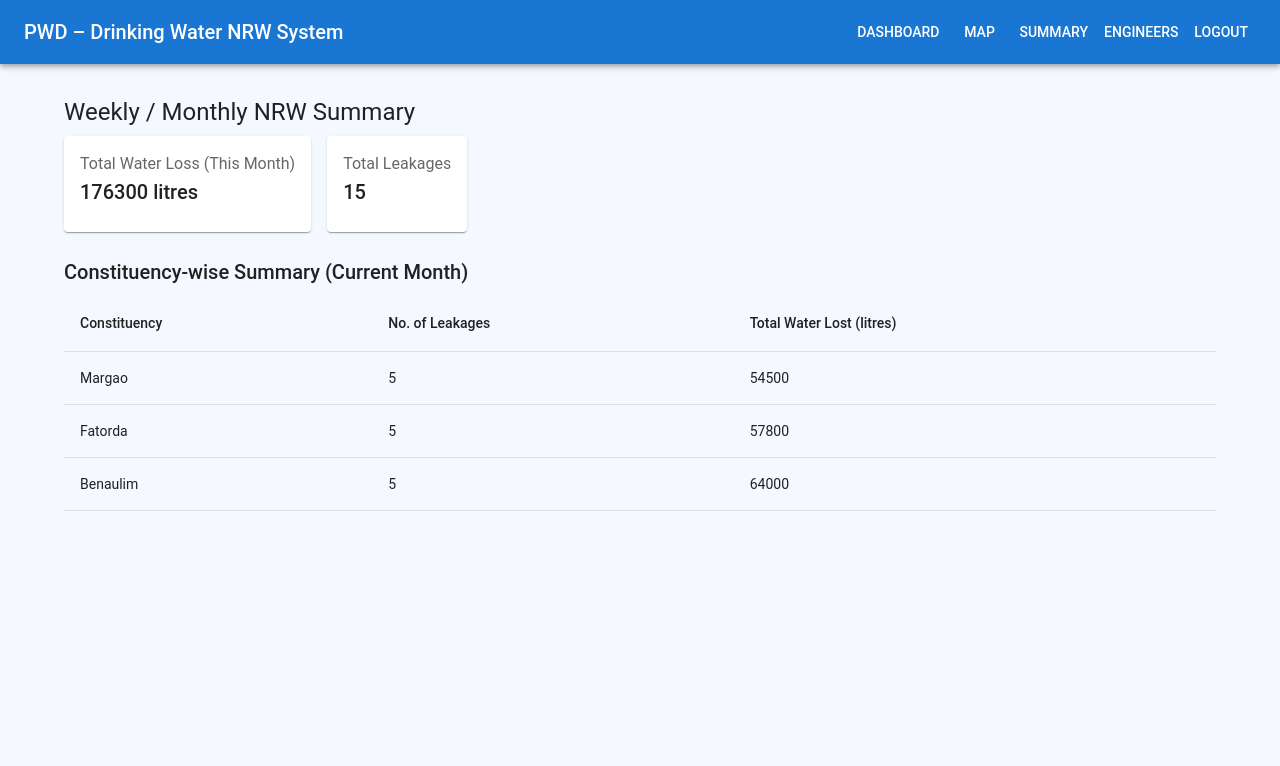
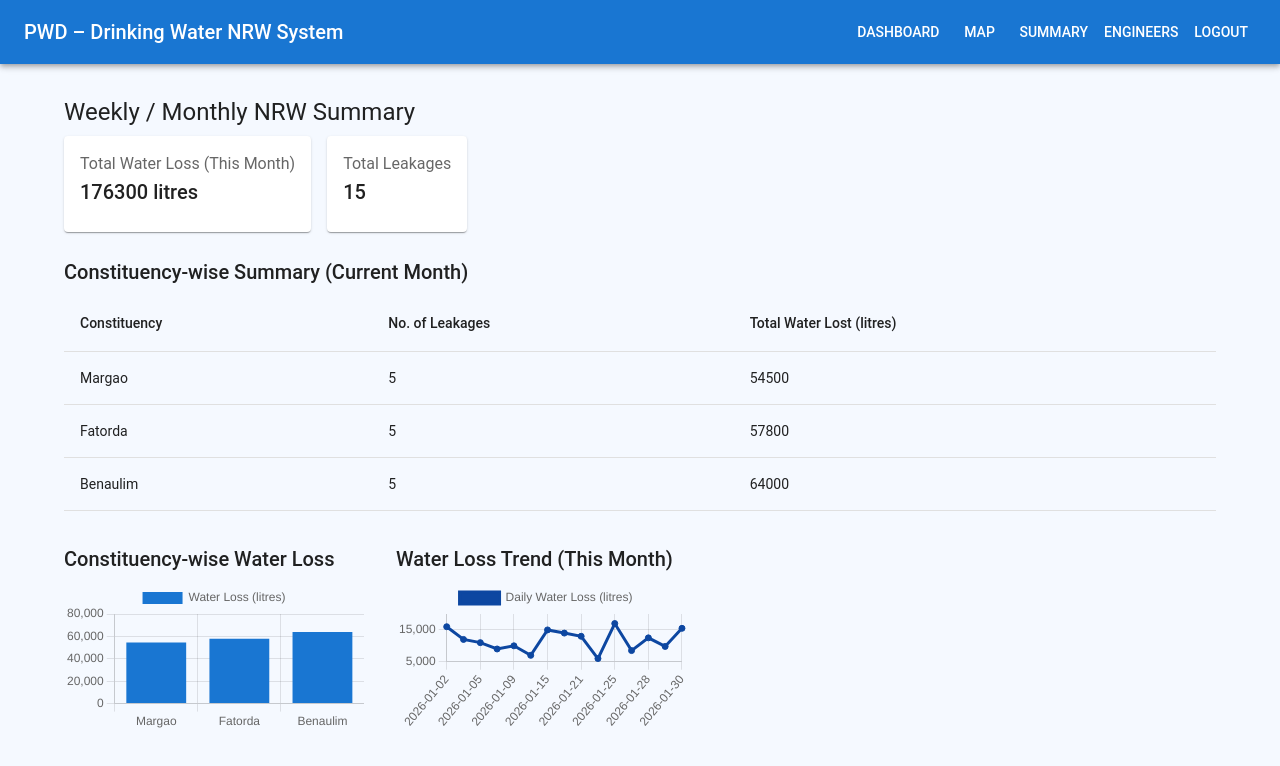
Before and after one commit to aarth-01/pwd-nrw-web, a React (Vite) app: page /admin/summary in a window 1280 px wide. Shown: the top 766 px of the page. Built offline with nearby package versions, Linux system fonts and the light colour scheme.

Commit message:
Bar and Line chart added

```diff
--- a/package.json
+++ b/package.json
@@ -14,8 +14,10 @@
     "@emotion/styled": "^11.14.1",
     "@mui/icons-material": "^7.3.7",
     "@mui/material": "^7.3.7",
+    "chart.js": "^4.5.1",
     "leaflet": "^1.9.4",
     "react": "^19.2.0",
+    "react-chartjs-2": "^5.3.1",
     "react-dom": "^19.2.0",
     "react-leaflet": "^5.0.0",
     "react-router-dom": "^7.13.0"
--- a/src/pages/admin/Summary.jsx
+++ b/src/pages/admin/Summary.jsx
@@ -13,14 +13,40 @@ import {
 import Navbar from "../../components/Navbar";
 import { mockLeakages } from "../../data/mockLeakages";
 
+import {
+  Chart as ChartJS,
+  CategoryScale,
+  LinearScale,
+  BarElement,
+  PointElement,
+  LineElement,
+  Tooltip,
+  Legend,
+} from "chart.js";
+import { Bar, Line } from "react-chartjs-2";
+
+// Register chart components
+ChartJS.register(
+  CategoryScale,
+  LinearScale,
+  BarElement,
+  PointElement,
+  LineElement,
+  Tooltip,
+  Legend
+);
+
 // Helper functions
 const getMonth = (dateStr) => new Date(dateStr).getMonth();
-const currentMonth = new Date().getMonth();
+const activeMonth = Math.max(
+  ...mockLeakages.map((item) => getMonth(item.date))
+);
+
 
 export default function Summary() {
-  // Current month data
+  /* ---------------- CURRENT MONTH DATA ---------------- */
   const monthlyData = mockLeakages.filter(
-    (item) => getMonth(item.date) === currentMonth
+    (item) => getMonth(item.date) === activeMonth
   );
 
   const totalMonthlyLoss = monthlyData.reduce(
@@ -28,7 +54,7 @@ export default function Summary() {
     0
   );
 
-  // Constituency-wise aggregation
+  /* ---------------- CONSTITUENCY AGGREGATION ---------------- */
   const constituencySummary = {};
 
   monthlyData.forEach((item) => {
@@ -41,6 +67,38 @@ export default function Summary() {
     constituencySummary[item.constituency].count += 1;
     constituencySummary[item.constituency].loss += item.waterLoss;
   });
+
+  /* ---------------- BAR CHART DATA ---------------- */
+  const barChartData = {
+    labels: Object.keys(constituencySummary),
+    datasets: [
+      {
+        label: "Water Loss (litres)",
+        data: Object.values(constituencySummary).map(
+          (item) => item.loss
+        ),
+        backgroundColor: "#1976d2",
+      },
+    ],
+  };
+
+  /* ---------------- LINE CHART DATA ---------------- */
+  const sortedByDate = [...monthlyData].sort(
+    (a, b) => new Date(a.date) - new Date(b.date)
+  );
+
+  const lineChartData = {
+    labels: sortedByDate.map((item) => item.date),
+    datasets: [
+      {
+        label: "Daily Water Loss (litres)",
+        data: sortedByDate.map((item) => item.waterLoss),
+        borderColor: "#0d47a1",
+        backgroundColor: "#0d47a1",
+        fill: false,
+      },
+    ],
+  };
 
   return (
     <>
@@ -102,6 +160,23 @@ export default function Summary() {
             ))}
           </TableBody>
         </Table>
+
+        {/* CHARTS */}
+        <Grid container spacing={4} sx={{ mt: 4 }}>
+          <Grid item xs={12} md={6}>
+            <Typography variant="h6" gutterBottom>
+              Constituency-wise Water Loss
+            </Typography>
+            <Bar data={barChartData} />
+          </Grid>
+
+          <Grid item xs={12} md={6}>
+            <Typography variant="h6" gutterBottom>
+              Water Loss Trend (This Month)
+            </Typography>
+            <Line data={lineChartData} />
+          </Grid>
+        </Grid>
       </Container>
     </>
   );
```
Also changed, not shown: 1 other file (tests, documents, lock files or other folders).
